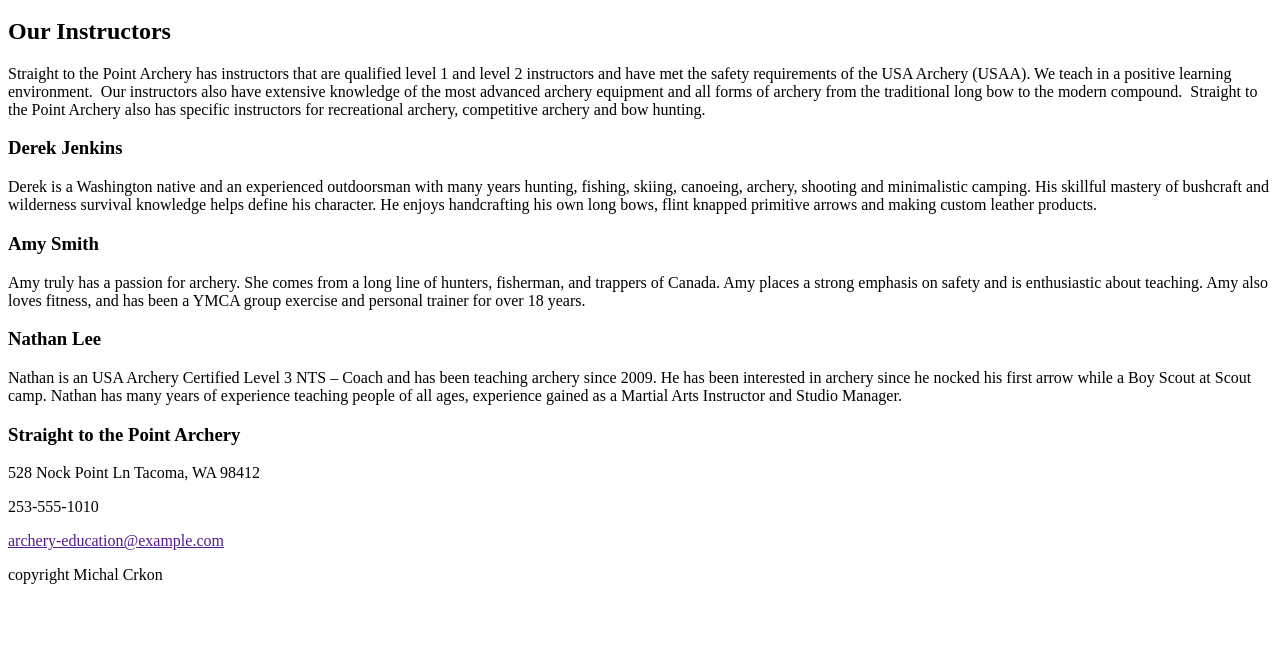
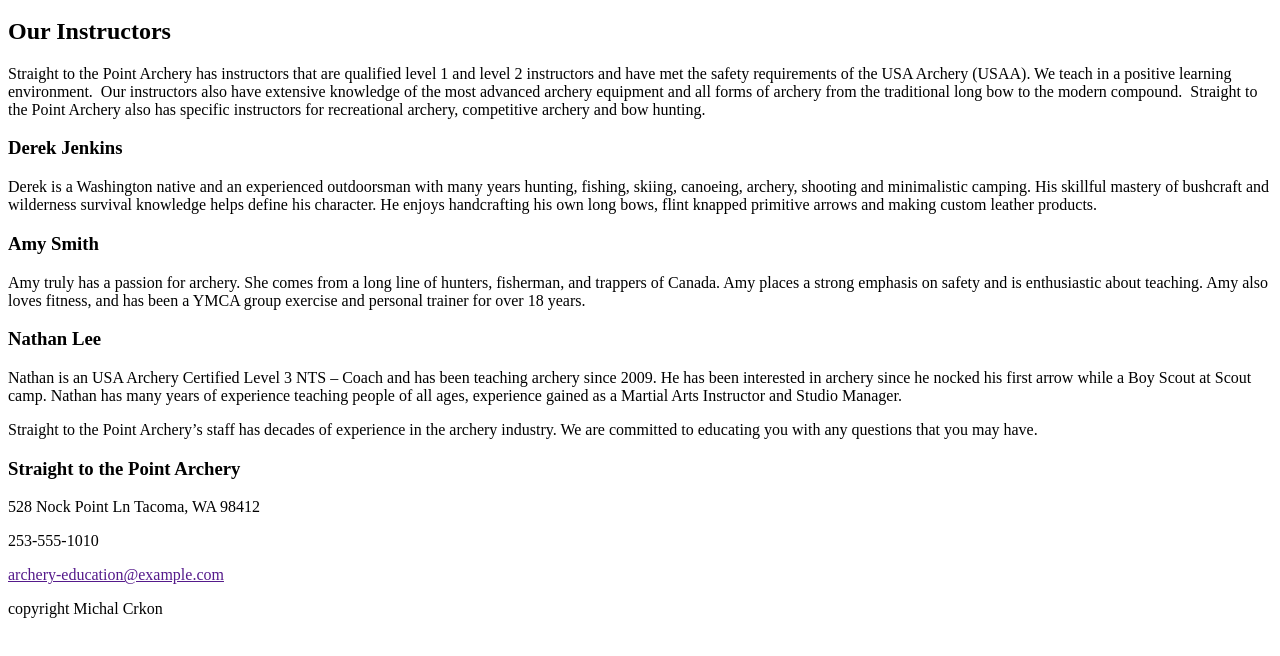
Before and after one commit to mcrkon/STP_Archery, a plain HTML site: page instructors.html in a window 1280 px wide. Shown: the part 100-756 px from the top of the page. Drawn offline with Linux system fonts and the light colour scheme.

Commit message:
Instructors page

```diff
--- a/instructors.html
+++ b/instructors.html
@@ -30,6 +30,8 @@
           <h3>Nathan Lee</h3>
             <p>Nathan is an USA Archery Certified Level 3 NTS – Coach and has been teaching archery since 2009. He has been interested in archery since he nocked his first arrow while a Boy Scout at Scout camp. Nathan has many years of experience teaching people of all ages, experience gained as a Martial Arts Instructor and Studio Manager.
             </p>
+
+          <p>Straight to the Point Archery’s staff has decades of experience in the archery industry. We are committed to educating you with any questions that you may have.</p>
       </main>
 
 
```
